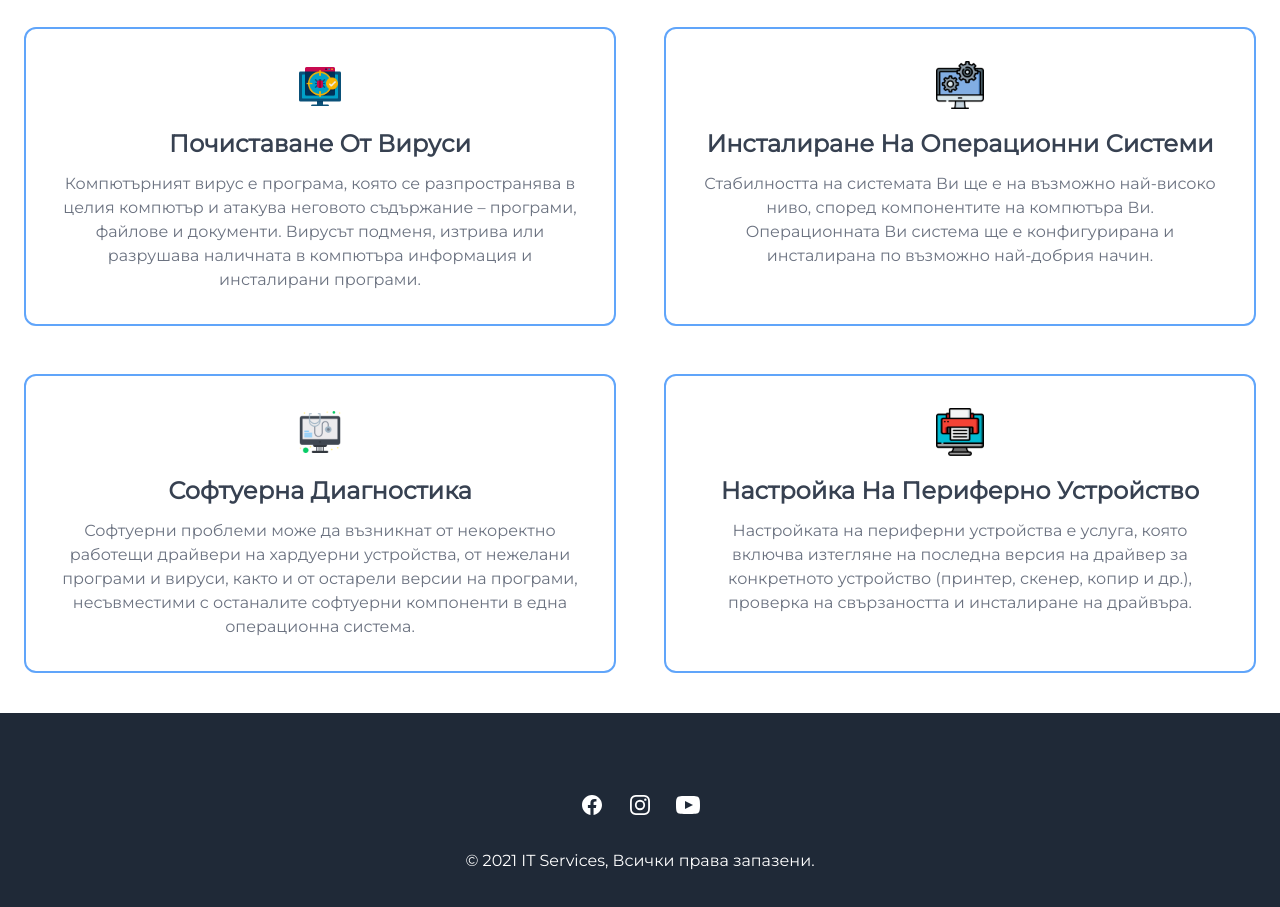
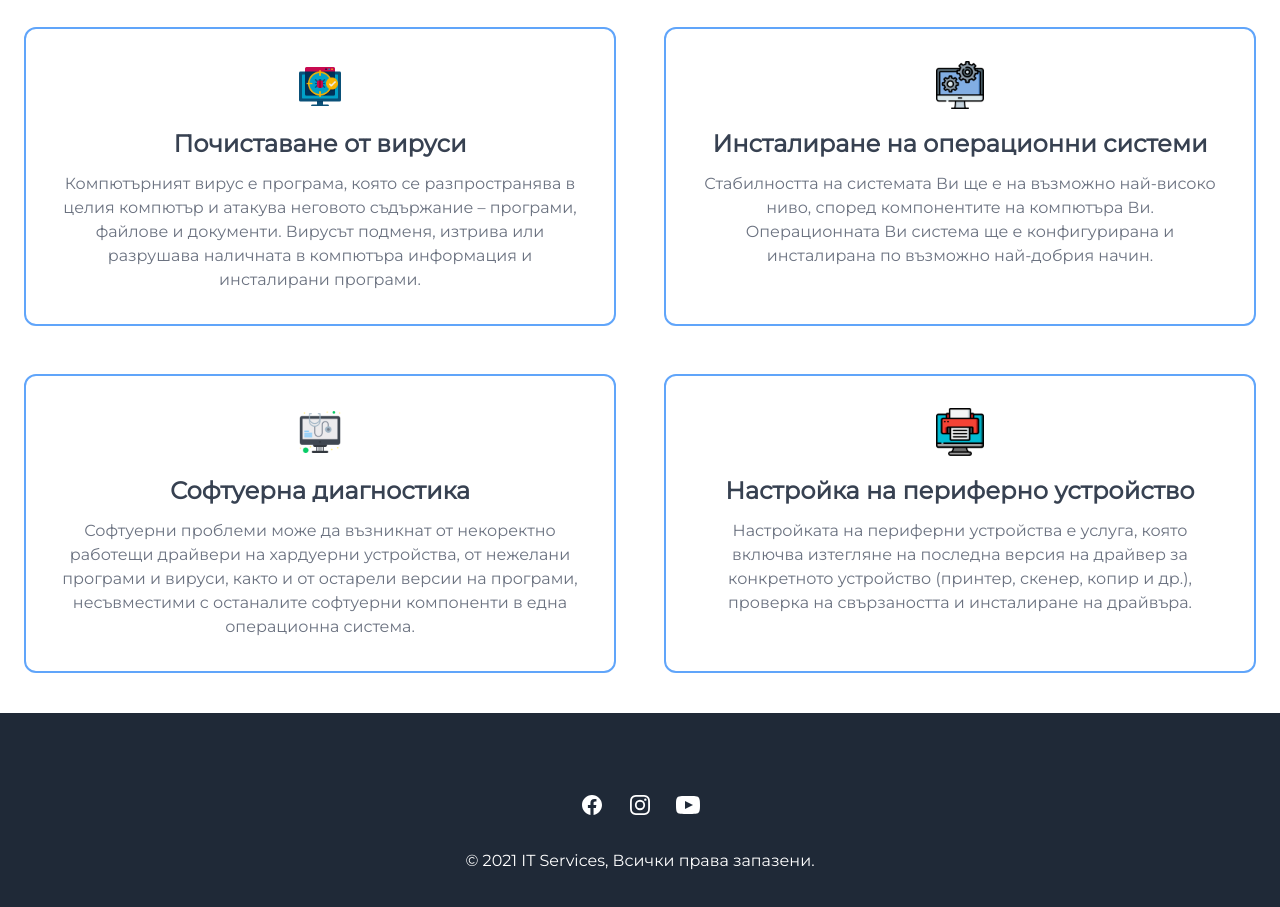
Before and after one commit to Nikolaevmar/itserviceskn, a React (Create React App) app: page / in a window 1280 px wide. Shown: the part 1000-1907 px from the top of the page. Built offline with nearby package versions, Linux system fonts and the light colour scheme.

Commit message:
remove capitalization in featuresbox

```diff
--- a/src/components/FeatureBox.js
+++ b/src/components/FeatureBox.js
@@ -6,7 +6,7 @@ export default function FeatureBox(props) {
               <span class="inline-block text-blue-500 dark:text-blue-400">
                 <img src={props.image} className='w-12 h-12'/>
               </span>
-              <h1 class="text-2xl font-semibold text-gray-700 capitalize dark:text-white">
+              <h1 class="text-2xl font-semibold text-gray-700 dark:text-white">
                 {props.title}
               </h1>
               <p class="text-gray-500 dark:text-gray-300">
```
